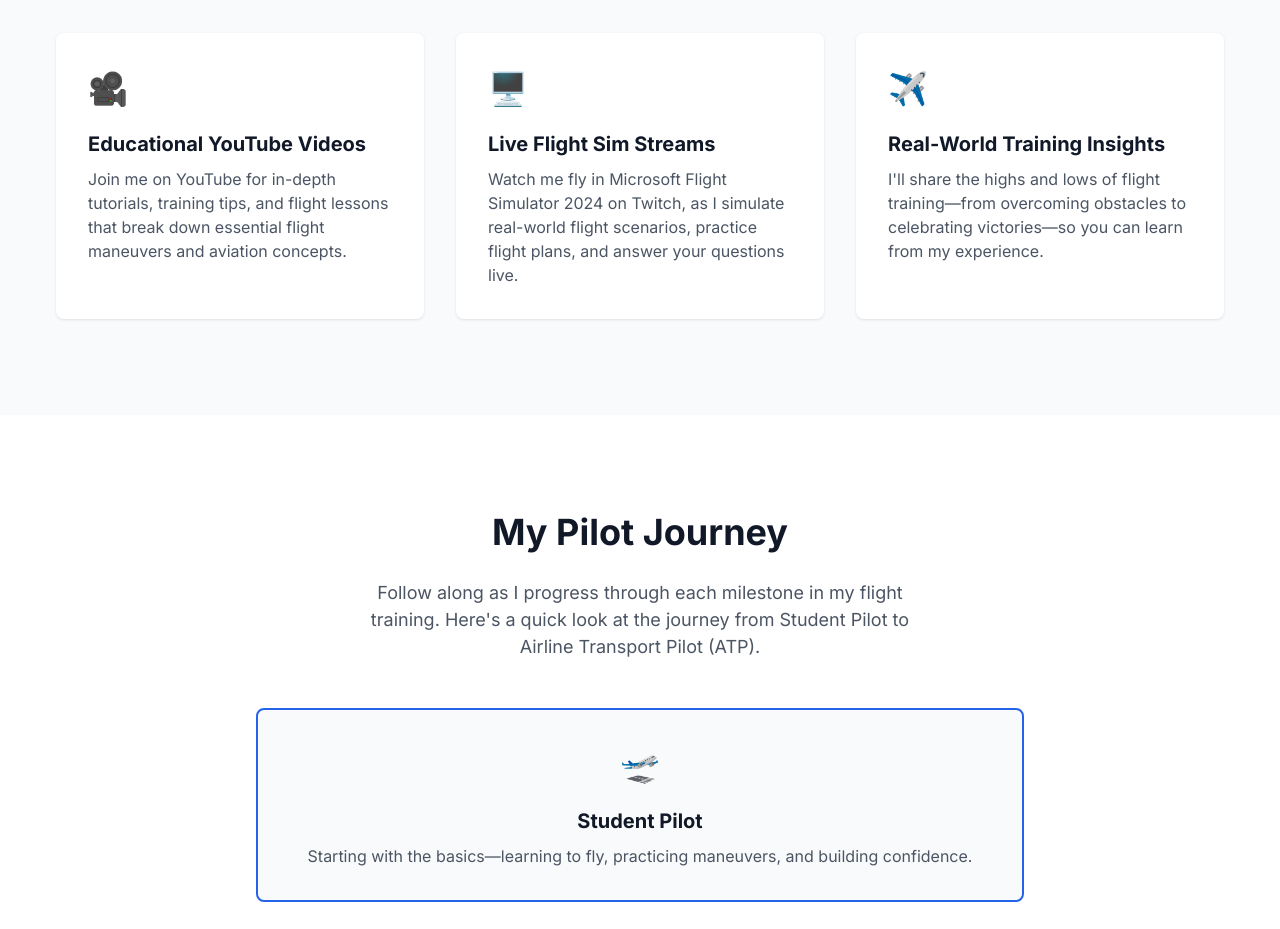
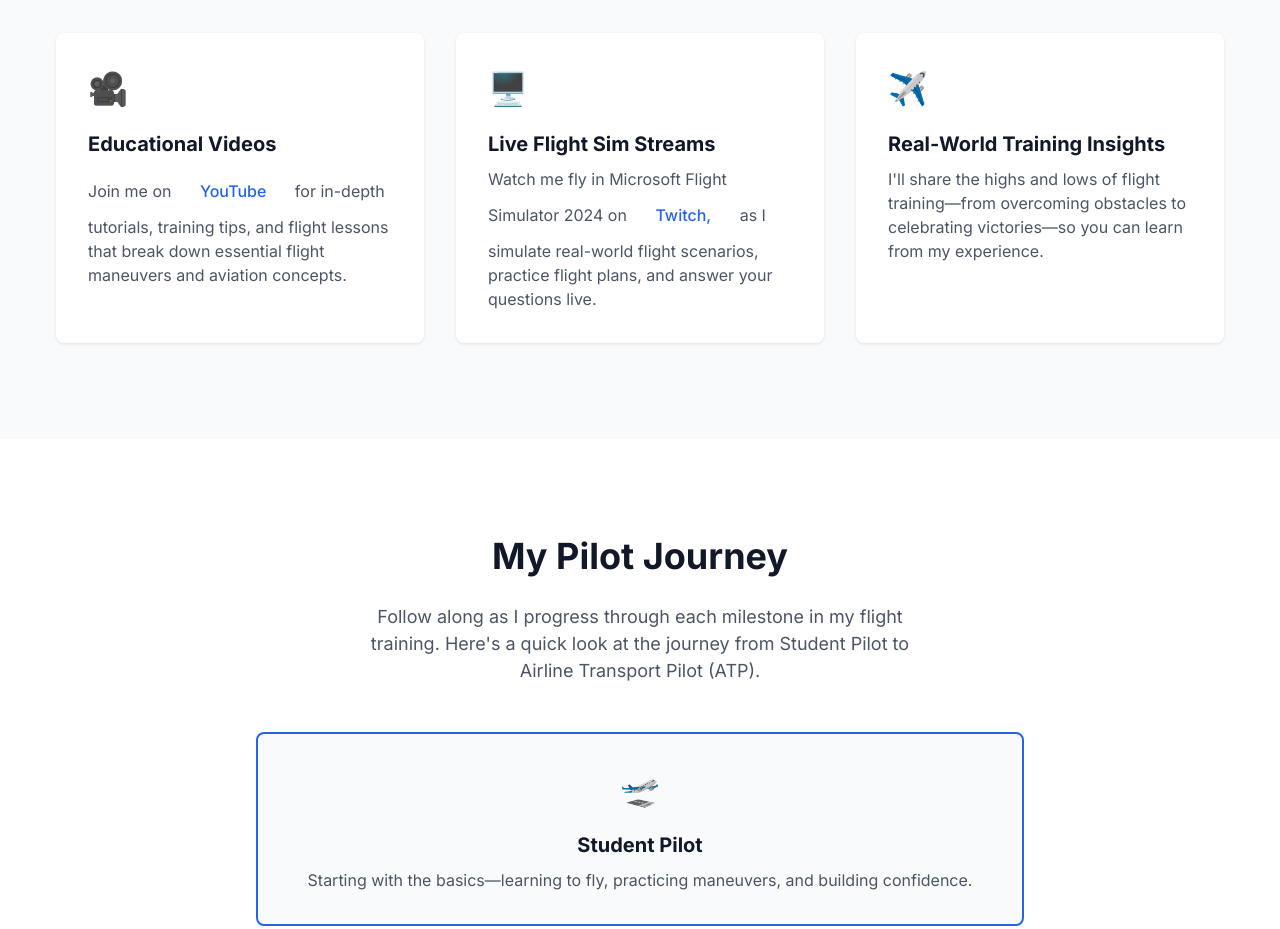
Before and after one commit to flyingforhours/static-site, a plain HTML site: page index.html in a window 1280 px wide. Shown: the part 840-1769 px from the top of the page. Drawn offline with Linux system fonts and the light colour scheme.

Commit message:
Added CTAs in features section.

```diff
--- a/index.html
+++ b/index.html
@@ -41,13 +41,23 @@
             <div class="features-grid">
                 <div class="feature-card">
                     <div class="feature-icon">🎥</div>
-                    <h3>Educational YouTube Videos</h3>
-                    <p>Join me on YouTube for in-depth tutorials, training tips, and flight lessons that break down essential flight maneuvers and aviation concepts.</p>
+                    <h3>Educational Videos</h3>
+                    <p>Join me on
+                        <a href="https://www.youtube.com/@FlyingForHours" target="_blank" class="button button-secondary">
+                            YouTube
+                        </a>
+                        for in-depth tutorials, training tips, and flight lessons that break down essential flight maneuvers and aviation concepts.
+                    </p>
                 </div>
                 <div class="feature-card">
                     <div class="feature-icon">🖥️</div>
                     <h3>Live Flight Sim Streams</h3>
-                    <p>Watch me fly in Microsoft Flight Simulator 2024 on Twitch, as I simulate real-world flight scenarios, practice flight plans, and answer your questions live.</p>
+                    <p>Watch me fly in Microsoft Flight Simulator 2024 on
+                        <a href="https://www.twitch.tv/Flying_For_Hours" target="_blank" class="button button-secondary">
+                            Twitch,
+                        </a>
+                        as I simulate real-world flight scenarios, practice flight plans, and answer your questions live.
+                    </p>
                 </div>
                 <div class="feature-card">
                     <div class="feature-icon">✈️</div>
```
